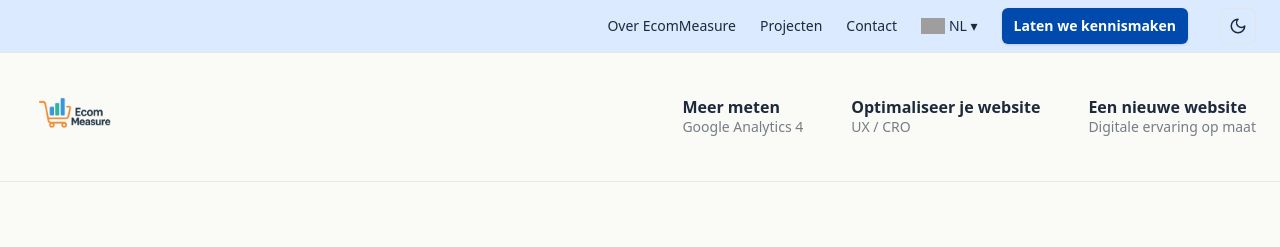
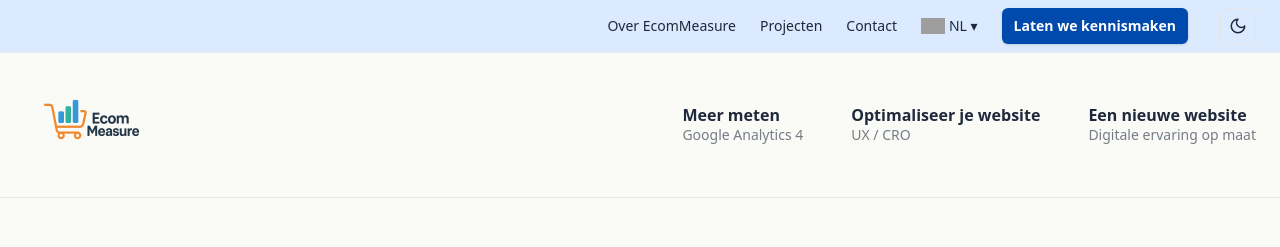
Before and after one commit to ProjectBibo/EcomMeasure3, a React (Vite) app: page / in a window 1280 px wide. Shown: the top 247 px of the page. Built offline with nearby package versions, Linux system fonts and the light colour scheme; grey boxes are pictures that could not be loaded.

Commit message:
Update Header.jsx

```diff
--- a/src/components/Header.jsx
+++ b/src/components/Header.jsx
@@ -35,13 +35,13 @@ export default function Header() {
 
       {/* 🔹 Main nav */}
       <div className="bg-surface-light dark:bg-surface-dark border-b">
-        <div className="max-w-7xl mx-auto flex items-center justify-between px-6 py-4">
-          {/* Logo (extra groot gemaakt) */}
+        <div className="max-w-7xl mx-auto flex items-center justify-between px-6 py-2">
+          {/* Logo (extra groot) */}
           <a href="#hero" className="flex items-center">
             <img
               src="/logo.png"
               alt="EcomMeasure logo"
-              className="h-20 md:h-24 w-auto object-contain"
+              className="h-28 md:h-32 w-auto object-contain"
             />
           </a>
 
```
